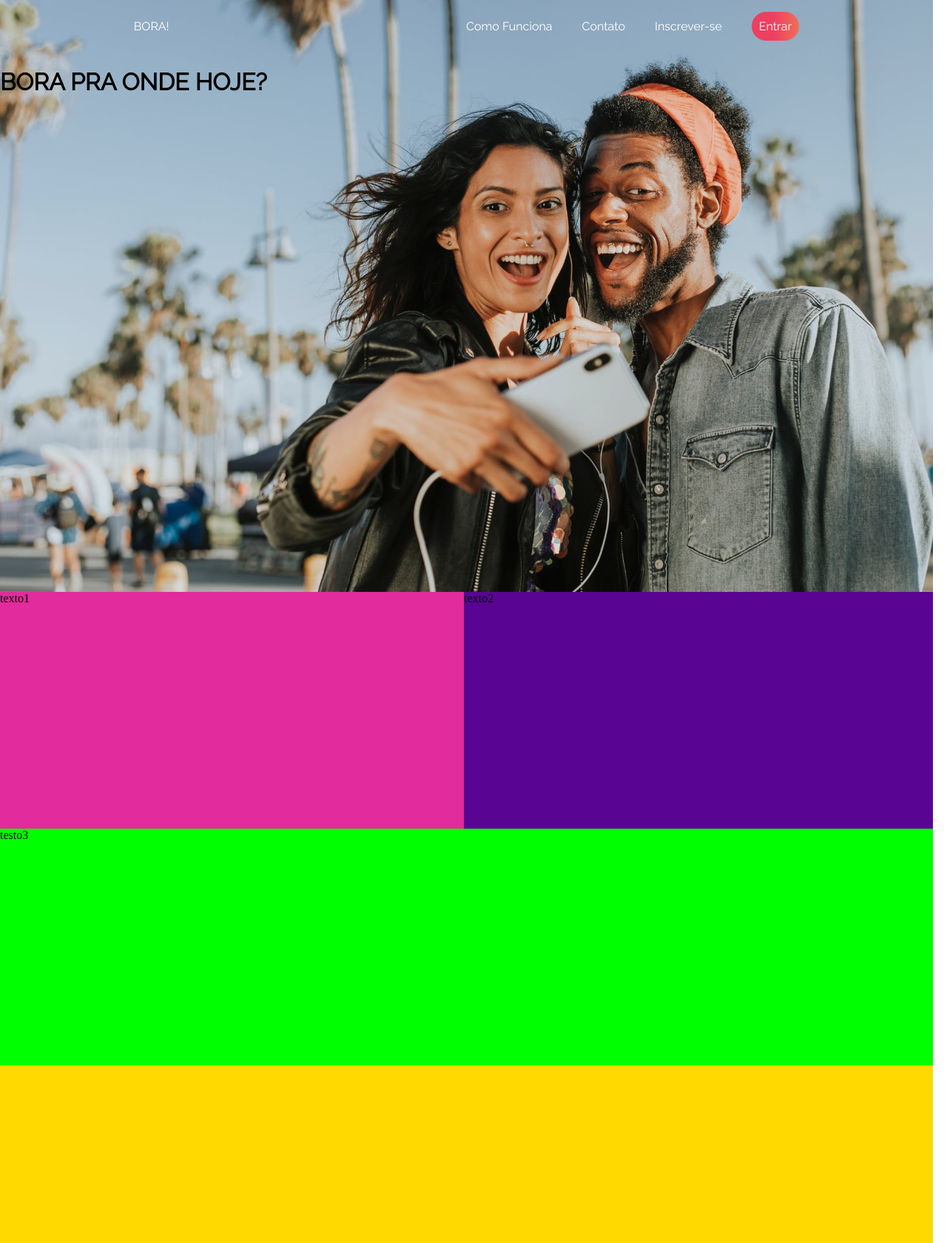
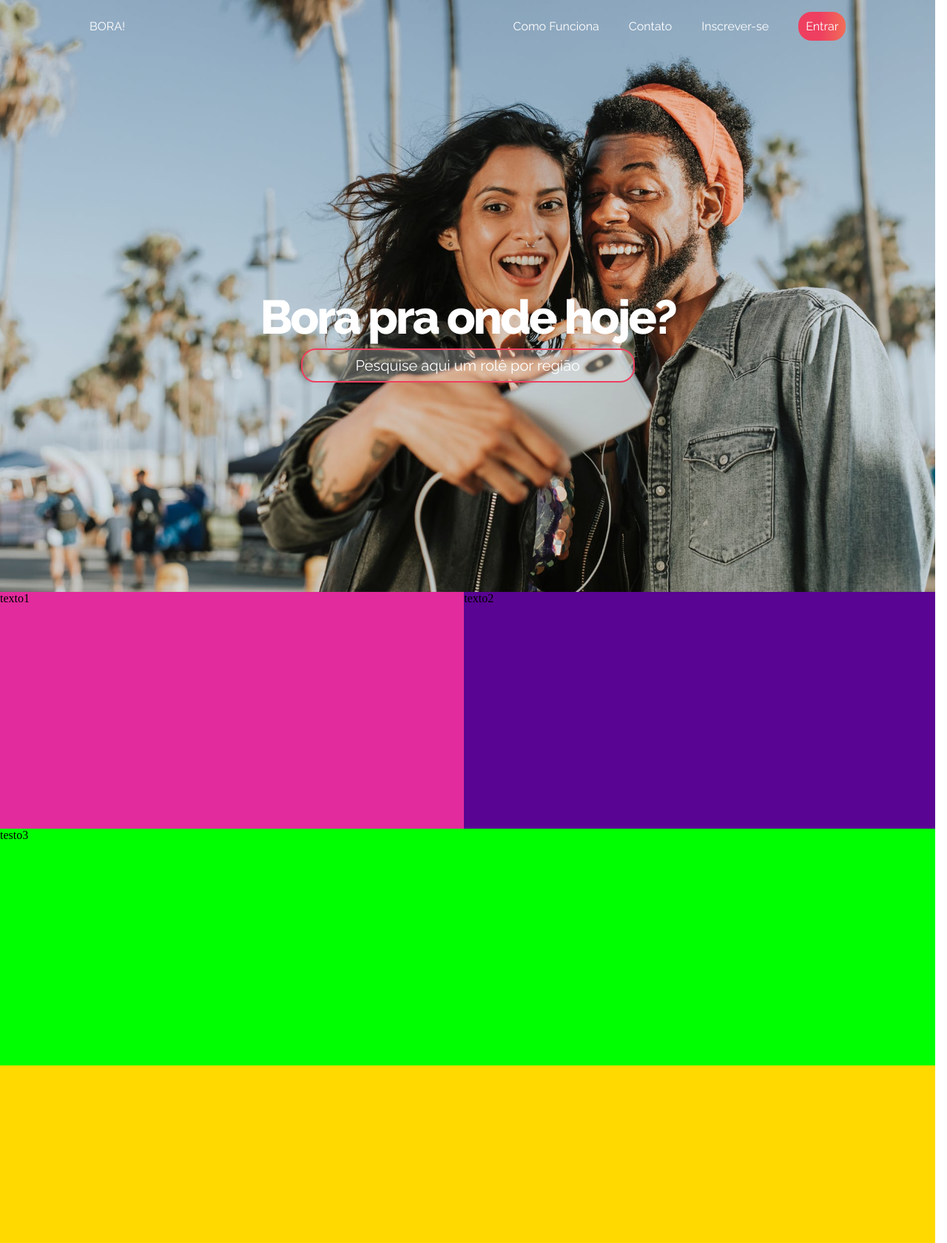
Before and after one commit to nataliavalentin/DEMODAY, a Django app: page / in a window 1280 px wide. Shown: the whole page at 74% size. Run offline with Django 3.2, Linux system fonts and the light colour scheme; some libraries are stand-ins or nearby versions.

Commit message:
Adicionar o botão de pesquisa e o título, deixar o scroll pra outra section mais leve

```diff
--- a/home/static/css/index.css
+++ b/home/static/css/index.css
@@ -1,4 +1,8 @@
-body{
+html {
+  scroll-behavior: smooth;
+}
+
+body {
     margin: 0;
     display: grid;
     grid-template-areas:
@@ -8,7 +12,7 @@
         'section section'
         'footer footer';
     grid-template-rows:  100vh 20vh 20vh 40vh 30vh;
-    grid-template-columns: 49vw 49.5vw;
+    grid-template-columns: 49vw 49.79vw;
 }
 
 header {
@@ -16,11 +20,6 @@
     background-image: url("/static/images/header.jpeg");
     background-size: 100%;
     font-family: 'Raleway', sans-serif;
-}
-
-header a {
-    text-decoration: none;
-    color: white;
 }
 
 header div {
@@ -32,7 +31,7 @@
 .menuFixo {
     position: fixed;
     width: 100%;
-    height: 65px;
+    height: 60px;
     background-image: linear-gradient(to right, #ee3f60 0%, #ee3f60 46%, #f26e57  100%);
 }
 
@@ -61,13 +60,60 @@
     color: white;
 }
 
+header a:hover {
+    font-size: 20px;
+}
+
 header div nav article {
     padding: 10px;
     text-align: center;
-    border-radius: 20px;
+    border-radius: 18px;
     background-image: linear-gradient(to right, #ee3f60 0%, #ee3f60 46%, #f26e57  100%);
     color: white;
 }
+
+header main {
+    display: flex;
+    flex-direction: column;
+    align-items: center;
+    padding: 315px 0;
+}
+
+header main h1 {
+    font-size: 48pt;
+    color: white;
+    letter-spacing: -3px;
+    margin: 5px;
+}
+
+header main input {
+    background-color: #ffffff42;
+    border: #ee3f60 solid 2px;
+    border-radius: 20px;
+    width: 35%;
+    color: white;
+    height: 40px;
+    font-size: 20px;
+    outline: none;
+    text-align: center;
+    font-family: 'Raleway', sans-serif;
+}
+
+header main input::-webkit-input-placeholder {
+    color: white;
+ }
+
+ header main input:-moz-placeholder { /* Firefox 18- */
+    color: red;
+ }
+
+ header main input::-moz-placeholder {  /* Firefox 19+ */
+    color: white;
+ }
+
+ header main input:-ms-input-placeholder {
+    color: white;
+ }
 
 aside {
     grid-area: aside;
--- a/home/templates/index.html
+++ b/home/templates/index.html
@@ -1,7 +1,7 @@
 {% extends 'main.html' %}
 {% load staticfiles %}
 {% block content %}
-    <aside>
+    <aside id="comoFunciona">
         texto1
     </aside>
     <article>
--- a/templates/main.html
+++ b/templates/main.html
@@ -7,7 +7,8 @@
     <meta http-equiv="X-UA-Compatible" content="ie=edge">
     <link rel="stylesheet" href="{% static 'css/index.css' %}">
     <script defer src="{% static 'js/script.js' %}"></script>
-    <link href="https://fonts.googleapis.com/css?family=Raleway" rel="stylesheet">
+    <link href="https://fonts.googleapis.com/css?family=Raleway:400,800" rel="stylesheet">
+    <link rel="stylesheet" href="https://use.fontawesome.com/releases/v5.8.2/css/all.css" integrity="sha384-oS3vJWv+0UjzBfQzYUhtDYW+Pj2yciDJxpsK1OYPAYjqT085Qq/1cq5FLXAZQ7Ay" crossorigin="anonymous">
     <title>Bora!</title>
 </head>
 <body>
@@ -16,10 +17,15 @@
             <a href=#>
                 BORA!
             </a>
+            <label class="menu-btn" id="menuToggle">
+                <div class="menu"></div>
+                <div class="menu"></div>
+                <div class="menu"></div>
+            </label>
             <nav>
                 <ul>
                     <li>
-                        <a href="#">
+                        <a href="#comoFunciona">
                             Como Funciona
                         </a>
                     </li>
@@ -48,11 +54,11 @@
             </nav>
         </div>
         <main>
-                <h1>BORA PRA ONDE HOJE?</h1>
-            </main>
+            <h1>Bora pra onde hoje?</h1>
+            <input type="text" placeholder="Pesquise aqui um rolê por região">
+        </main>
     </header>
     {% block content %}
-
     {% endblock %}
     <footer></footer>
 </body>
```
Also changed, not shown: fonts/Gotham-Black.otf (deleted), fonts/Gotham-Book.otf (deleted).
